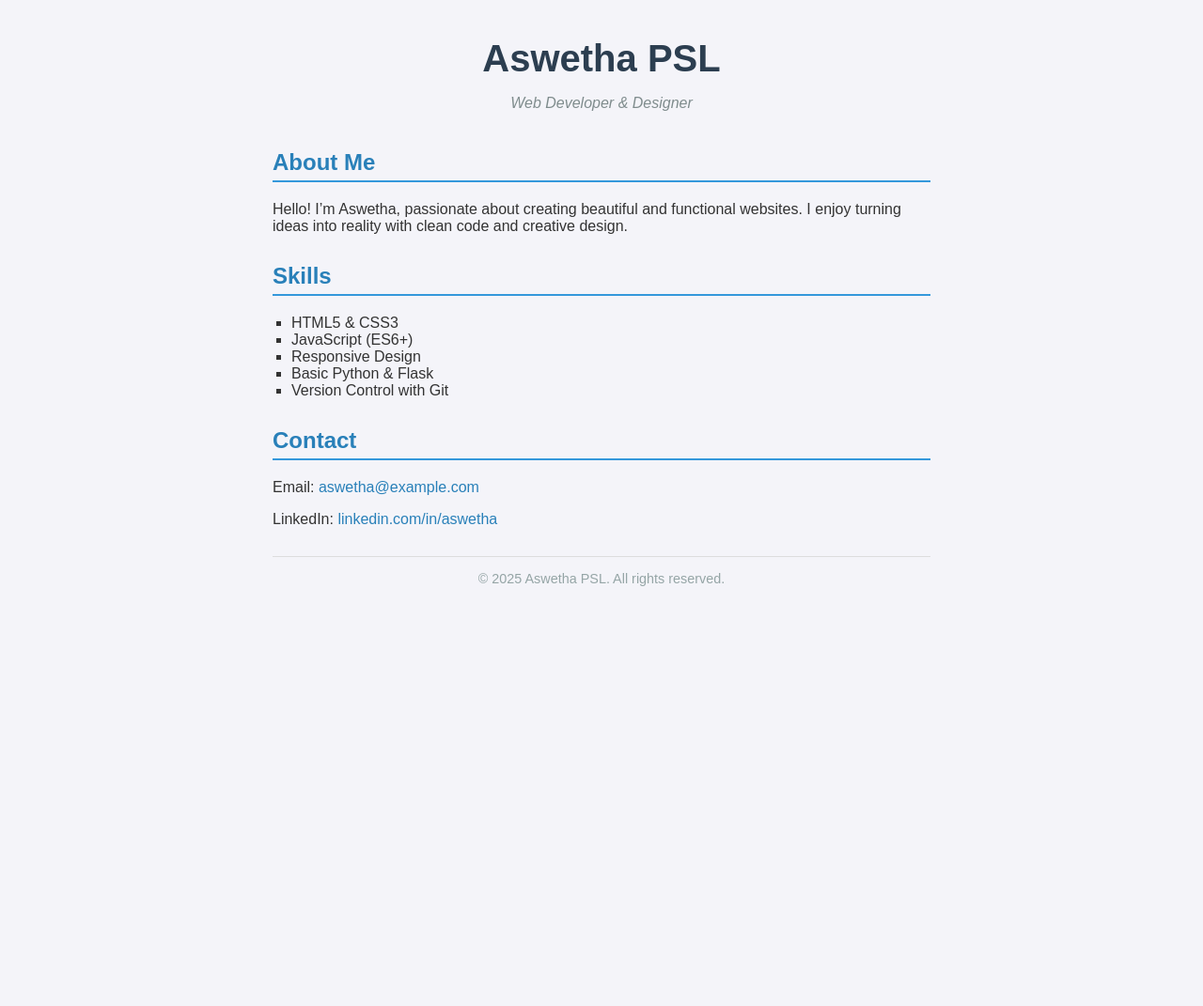
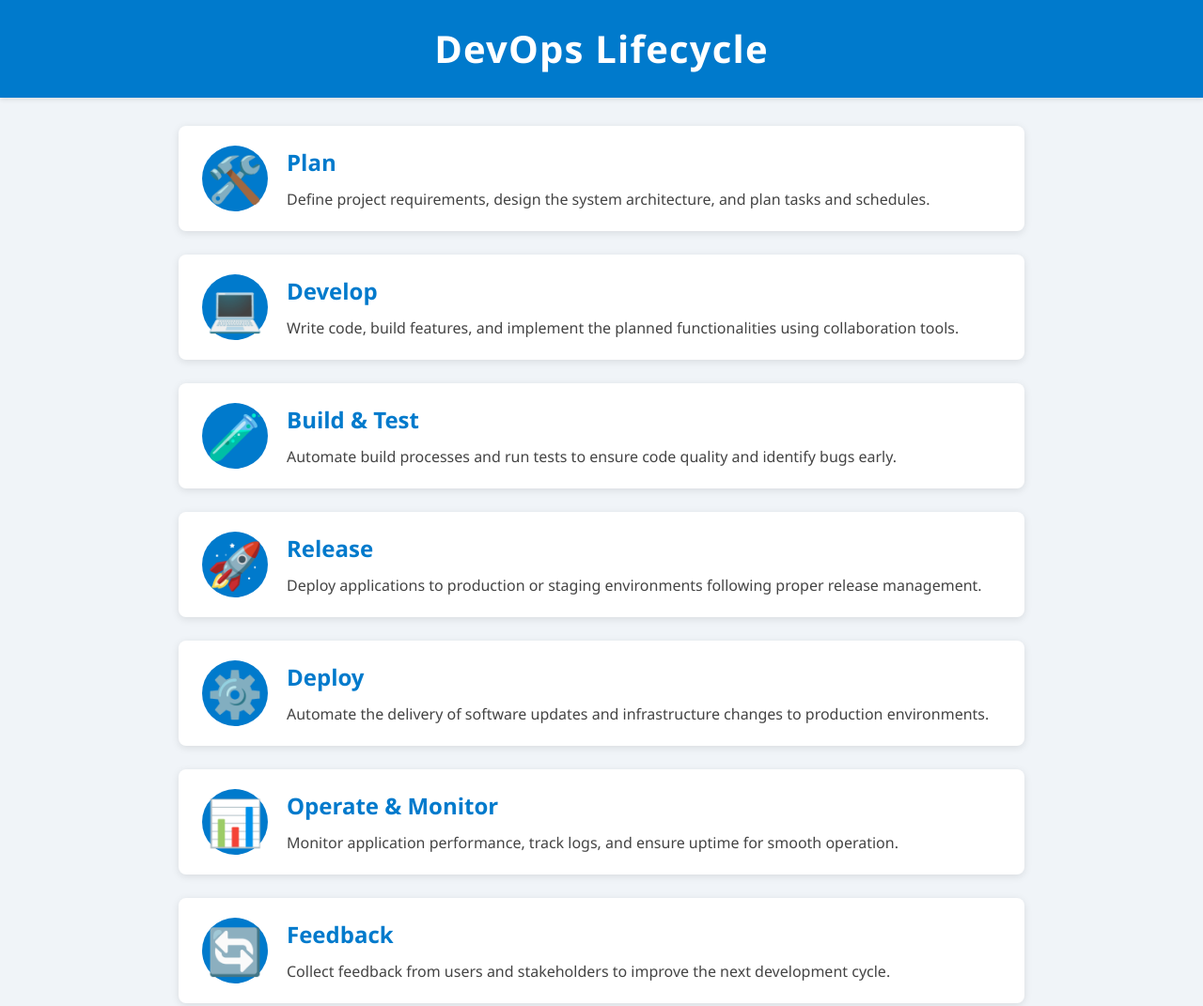
Before and after one commit to aswetha19/DevOps-Hackathon, a plain HTML site: page index.html in a window 1280 px wide. Shown: the top 1071 px of the page at 94% size. Before the commit the page ends 800 px from the top, so only its background shows below. Drawn offline with Linux system fonts and the light colour scheme.

Commit message:
DevOps Lifecycle

```diff
--- a/index.html
+++ b/index.html
@@ -3,89 +3,141 @@
 <head>
   <meta charset="UTF-8" />
   <meta name="viewport" content="width=device-width, initial-scale=1" />
-  <title>My Portfolio</title>
+  <title>DevOps Lifecycle</title>
   <style>
     body {
-      font-family: Arial, sans-serif;
-      max-width: 700px;
-      margin: 20px auto;
-      padding: 20px;
-      background: #f4f4f9;
+      font-family: 'Segoe UI', Tahoma, Geneva, Verdana, sans-serif;
+      margin: 0;
+      background: #f0f4f8;
       color: #333;
+      line-height: 1.6;
     }
     header {
+      background: #007acc;
+      color: white;
+      padding: 20px 0;
       text-align: center;
-      margin-bottom: 40px;
+      box-shadow: 0 2px 5px rgba(0,0,0,0.1);
     }
     header h1 {
+      margin: 0;
       font-size: 2.5rem;
+      letter-spacing: 1.2px;
+    }
+    main {
+      max-width: 900px;
+      margin: 30px auto;
+      padding: 0 20px;
+    }
+    section.lifecycle-step {
+      background: white;
+      border-radius: 8px;
+      padding: 20px 25px;
+      margin-bottom: 25px;
+      box-shadow: 0 2px 8px rgba(0,0,0,0.1);
+      display: flex;
+      align-items: center;
+      gap: 20px;
+    }
+    .step-icon {
+      font-size: 3rem;
+      flex-shrink: 0;
+      width: 70px;
+      height: 70px;
+      background: #007acc;
+      color: white;
+      border-radius: 50%;
+      display: flex;
+      justify-content: center;
+      align-items: center;
+      user-select: none;
+    }
+    .step-content h2 {
+      margin: 0 0 8px 0;
+      font-size: 1.5rem;
+      color: #007acc;
+    }
+    .step-content p {
       margin: 0;
-      color: #2c3e50;
-    }
-    header p {
-      font-style: italic;
-      color: #7f8c8d;
-    }
-    section {
-      margin-bottom: 30px;
-    }
-    h2 {
-      border-bottom: 2px solid #3498db;
-      padding-bottom: 5px;
-      color: #2980b9;
-    }
-    ul.skills {
-      list-style-type: square;
-      padding-left: 20px;
+      font-size: 1rem;
+      color: #444;
     }
     footer {
       text-align: center;
+      padding: 15px 10px;
       font-size: 0.9rem;
-      color: #95a5a6;
+      color: #777;
       border-top: 1px solid #ddd;
-      padding-top: 15px;
+      margin-top: 40px;
     }
-    a {
-      color: #2980b9;
-      text-decoration: none;
-    }
-    a:hover {
-      text-decoration: underline;
+    @media (max-width: 600px) {
+      section.lifecycle-step {
+        flex-direction: column;
+        text-align: center;
+      }
+      .step-icon {
+        margin-bottom: 15px;
+      }
     }
   </style>
 </head>
 <body>
-
   <header>
-    <h1>Aswetha PSL</h1>
-    <p>Web Developer & Designer</p>
+    <h1>DevOps Lifecycle</h1>
   </header>
-
-  <section>
-    <h2>About Me</h2>
-    <p>Hello! I’m Aswetha, passionate about creating beautiful and functional websites. I enjoy turning ideas into reality with clean code and creative design.</p>
-  </section>
-
-  <section>
-    <h2>Skills</h2>
-    <ul class="skills">
-      <li>HTML5 & CSS3</li>
-      <li>JavaScript (ES6+)</li>
-      <li>Responsive Design</li>
-      <li>Basic Python & Flask</li>
-      <li>Version Control with Git</li>
-    </ul>
-  </section>
-
-  <section>
-    <h2>Contact</h2>
-    <p>Email: <a href="mailto:aswetha@example.com">aswetha@example.com</a></p>
-    <p>LinkedIn: <a href="https://www.linkedin.com/in/aswetha" target="_blank">linkedin.com/in/aswetha</a></p>
-  </section>
-
+  <main>
+    <section class="lifecycle-step">
+      <div class="step-icon">🛠️</div>
+      <div class="step-content">
+        <h2>Plan</h2>
+        <p>Define project requirements, design the system architecture, and plan tasks and schedules.</p>
+      </div>
+    </section>
+    <section class="lifecycle-step">
+      <div class="step-icon">💻</div>
+      <div class="step-content">
+        <h2>Develop</h2>
+        <p>Write code, build features, and implement the planned functionalities using collaboration tools.</p>
+      </div>
+    </section>
+    <section class="lifecycle-step">
+      <div class="step-icon">🧪</div>
+      <div class="step-content">
+        <h2>Build & Test</h2>
+        <p>Automate build processes and run tests to ensure code quality and identify bugs early.</p>
+      </div>
+    </section>
+    <section class="lifecycle-step">
+      <div class="step-icon">🚀</div>
+      <div class="step-content">
+        <h2>Release</h2>
+        <p>Deploy applications to production or staging environments following proper release management.</p>
+      </div>
+    </section>
+    <section class="lifecycle-step">
+      <div class="step-icon">⚙️</div>
+      <div class="step-content">
+        <h2>Deploy</h2>
+        <p>Automate the delivery of software updates and infrastructure changes to production environments.</p>
+      </div>
+    </section>
+    <section class="lifecycle-step">
+      <div class="step-icon">📊</div>
+      <div class="step-content">
+        <h2>Operate & Monitor</h2>
+        <p>Monitor application performance, track logs, and ensure uptime for smooth operation.</p>
+      </div>
+    </section>
+    <section class="lifecycle-step">
+      <div class="step-icon">🔄</div>
+      <div class="step-content">
+        <h2>Feedback</h2>
+        <p>Collect feedback from users and stakeholders to improve the next development cycle.</p>
+      </div>
+    </section>
+  </main>
   <footer>
-    &copy; 2025 Aswetha PSL. All rights reserved.
+    &copy; 2025 DevOps Lifecycle Demo
   </footer>
-
 </body>
 </html>
```
